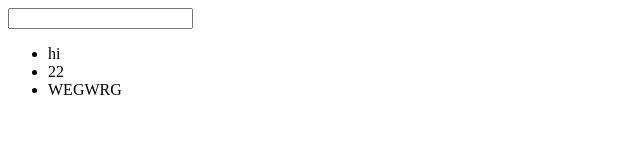
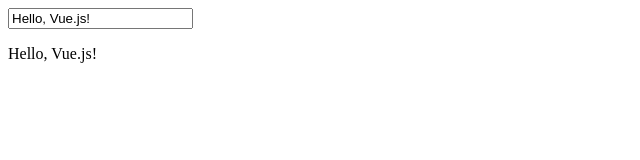
Before and after one commit to wladickowalew/Lesson-Vue.js, a plain HTML site: page index.html in a window 1280 px wide. Shown: the whole page, without its empty margins (0-640 px from the left). Drawn offline with nearby package versions, Linux system fonts and the light colour scheme.

Commit message:
Ve.js begin

```diff
--- a/index.html
+++ b/index.html
@@ -4,9 +4,11 @@
 	<title>example</title>
 </head>
 <body>
-	<input type="text" id="f">
-	<ul id="list"></ul>
-	<script src="https://code.jquery.com/jquery-3.4.1.min.js"></script>
+	<div id = "app">
+		<input type="text" v-model="message">
+		<p>{{message}}</p>
+	</div>
+	<script src="https://cdn.jsdelivr.net/npm/vue@2.6.10/dist/vue.js"></script>
 	<script src="script.js"></script>
 </body>
 </html>
--- a/script.js
+++ b/script.js
@@ -1,17 +1,6 @@
-let f = document.getElementById("f");
-let t = f.value;
-let a = ["hi", "22", "WEGWRG"];
-generateList(a);
-
-f.addEventListener("input", function(event){
-	t = event.target.value;
-	console.log(t);
-});
-
-function generateList(array){
-	let list = $("#list");
-	list.html();
-	array.forEach(function(item){
-		list.append("<li>"+item+"</li>");
-	});
-}
+let vm= new Vue({
+	el: "#app",
+	data:{
+		message: "Hello, Vue.js!"
+	}
+})
```
